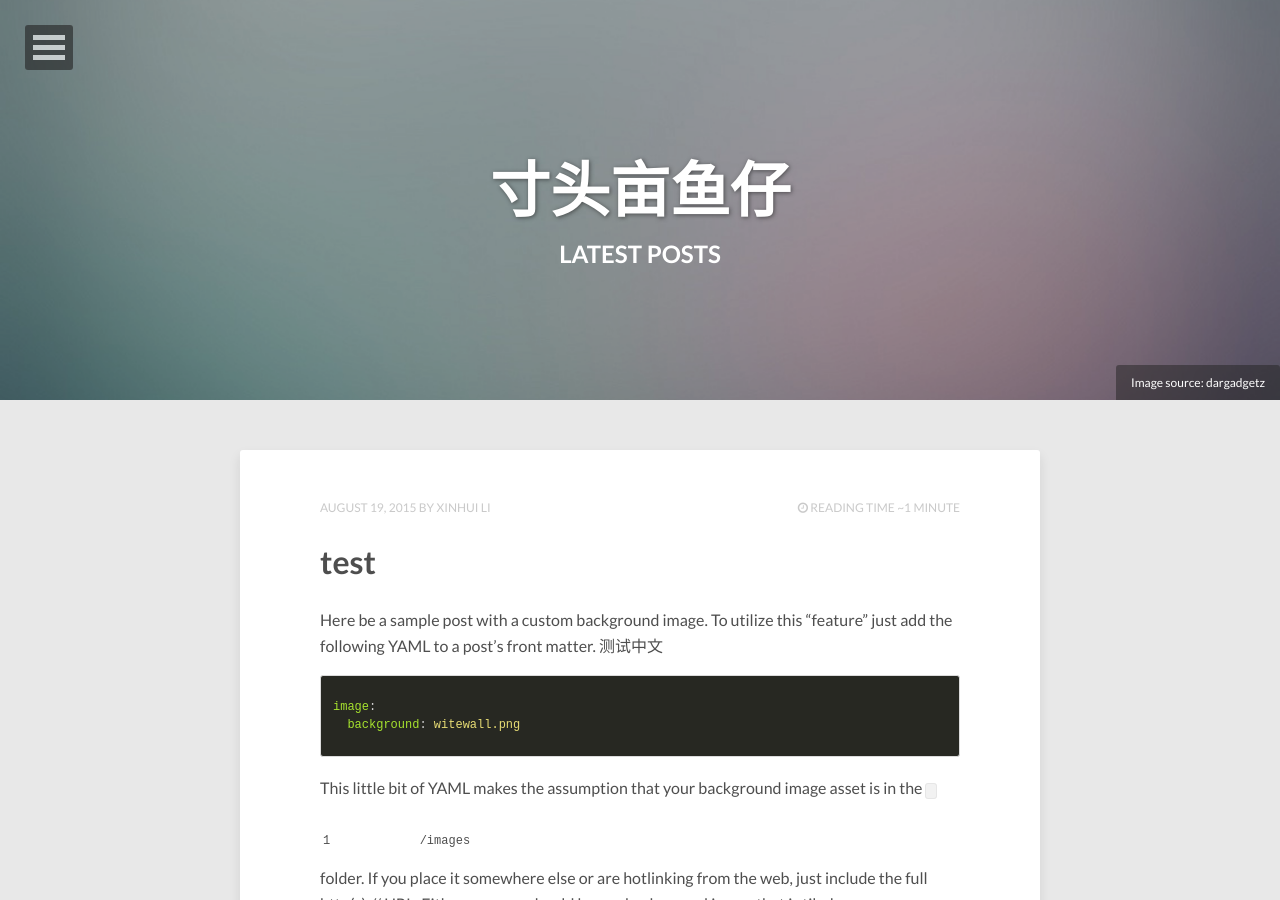
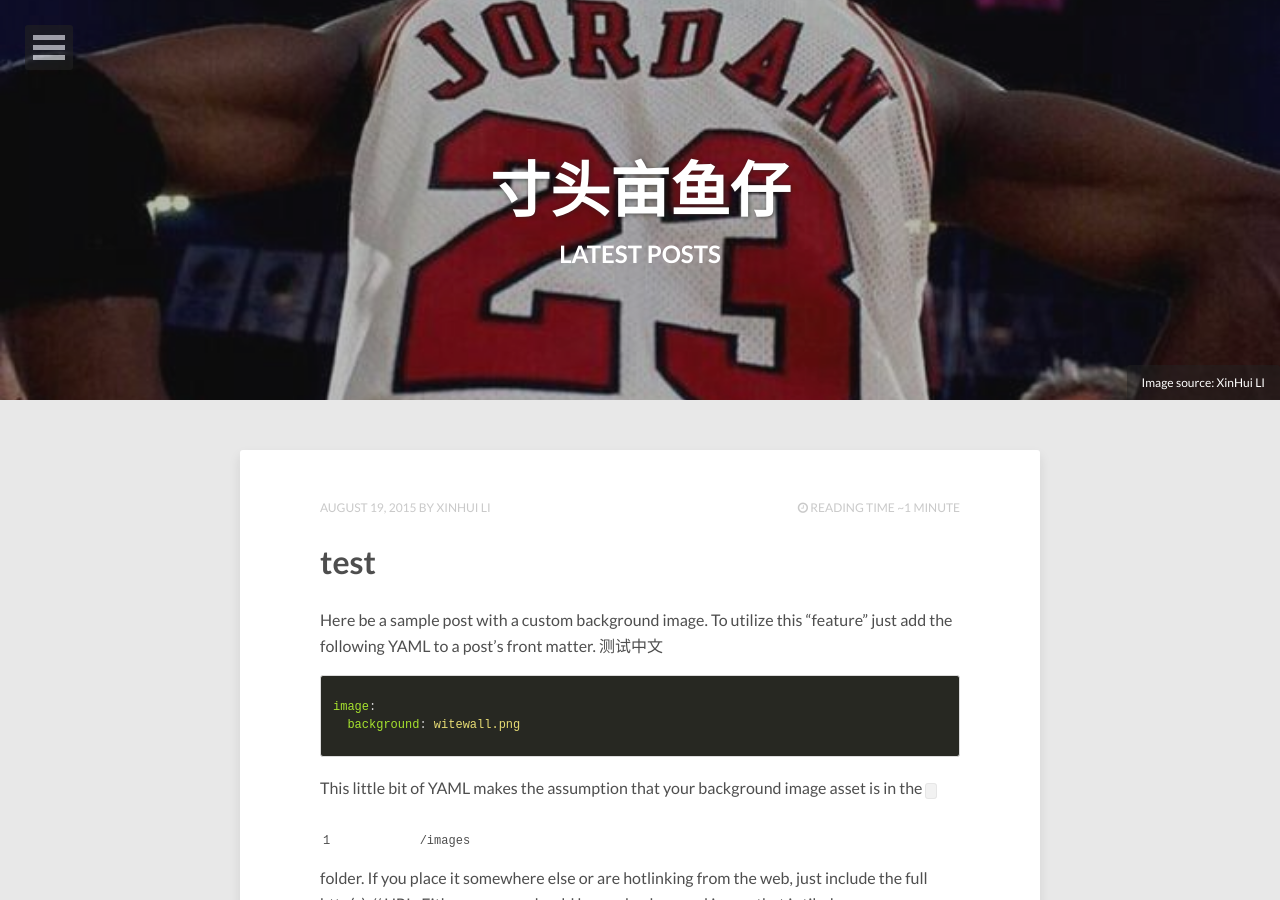
Before and after one commit to handelxh/handelxh.github.io, a Jekyll site: the page built from index.html, in a window 1280 px wide and 900 px high. Built offline with Jekyll 4.4.1, drawn with Linux system fonts in a browser that asks for light colours; nearby versions of some CDN libraries; the list of posts is cut into pages by our own code.

Commit message:
test home image

```diff
--- a/index.html
+++ b/index.html
@@ -5,8 +5,8 @@
 tags: [Jekyll, theme, themes, responsive, blog, modern]
 comments: false
 image:
-  feature: abstract-1.jpg
-  credit: dargadgetz
+  feature: jodarn.jpg
+  credit: XinHui LI
   creditlink: http://www.dargadgetz.com/ios-7-abstract-wallpaper-pack-for-iphone-5-and-ipod-touch-retina/
 ---
 
```
Also changed, not shown: images/jodarn.jpg (added), 2 other files.
